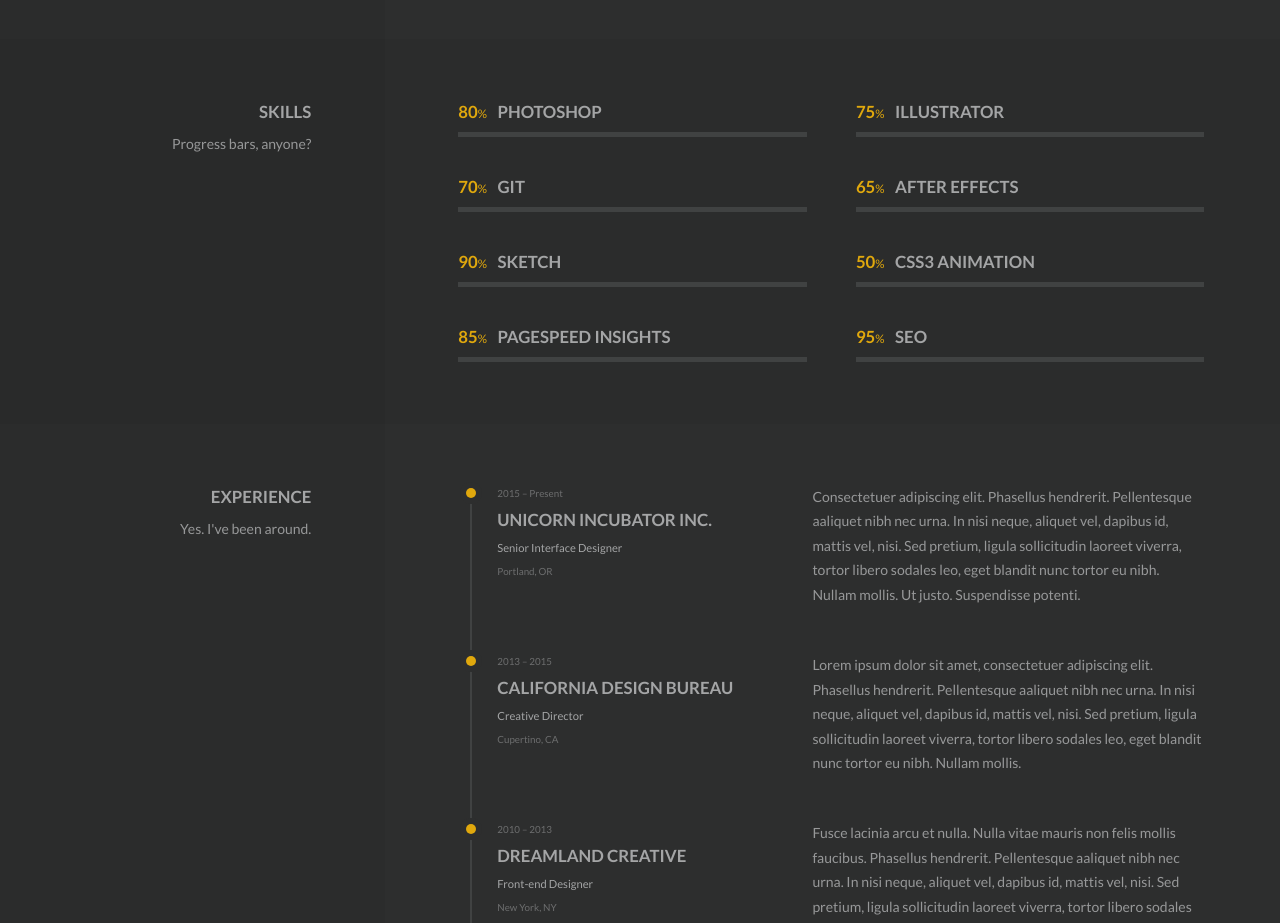
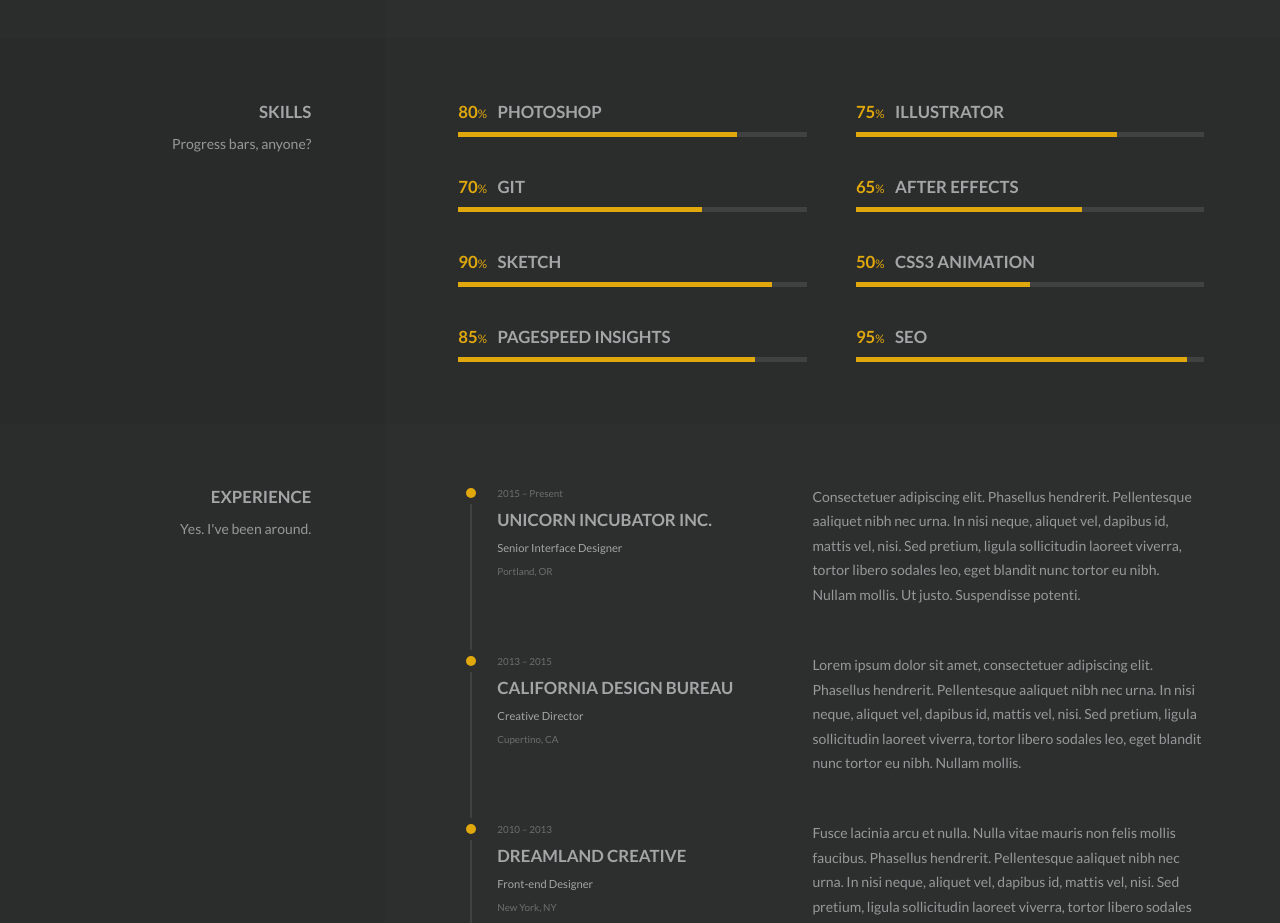
Before and after one commit to brandonfancher/resume-react, a React (Create React App) app: page / in a window 1280 px wide. Shown: the part 1760-2683 px from the top of the page. Built offline with nearby package versions, Linux system fonts and the light colour scheme.

Commit message:
Add hook-driven animations to skill progress bars.

```diff
--- a/src/components/Skills.js
+++ b/src/components/Skills.js
@@ -1,10 +1,12 @@
-import React from "react";
+import React, { useState, useEffect, useRef } from "react";
 import PropTypes from "prop-types";
 import SectionHeader from "./SectionHeader";
 
-// see main.js for source of skills animations
+const Skill = ({ skill, percent }) => {
+  const ref = useRef();
+  const onScreen = useOnScreen(ref, "-20px");
 
-const Skill = ({ skill, percent }) => (
+  return (
     <div className="o-grid__col-sm-6">
       <div className="o-content">
         <div className="o-media  o-media--block">
@@ -18,15 +20,22 @@
             <h3>{skill}</h3>
           </div>
         </div>
-      <div className="c-progress-bar  o-content__body  t-border-color-bg  u-mt-text">
         <div
-          className="a-progress-bar  c-progress-bar__filler  t-primary-bg"
+          ref={ref}
+          className="c-progress-bar  o-content__body  t-border-color-bg  u-mt-text"
+        >
+          <div
+            className={`a-progress-bar  c-progress-bar__filler  t-primary-bg ${
+              onScreen ? "in-view" : ""
+            }`}
+            style={{ width: `${onScreen ? percent : 0}%` }}
             data-percent={percent}
-        ></div>
+          />
         </div>
       </div>
     </div>
   );
+};
 
 Skill.propTypes = {
   skill: PropTypes.string.isRequired,
@@ -60,3 +69,28 @@
 );
 
 export default Skills;
+
+function useOnScreen(ref, rootMargin = "0px") {
+  // State and setter for storing whether element is visible
+  const [isIntersecting, setIntersecting] = useState(false);
+
+  useEffect(() => {
+    const observer = new IntersectionObserver(
+      ([entry]) => {
+        // Update our state when observer callback fires
+        setIntersecting(entry.isIntersecting);
+      },
+      {
+        rootMargin,
+      }
+    );
+    if (ref.current) {
+      observer.observe(ref.current);
+    }
+    return () => {
+      observer.unobserve(ref.current);
+    };
+  }, []); // Empty array ensures that effect is only run on mount and unmount
+
+  return isIntersecting;
+}
```
Lines whose indentation alone changed are shown as unchanged.
